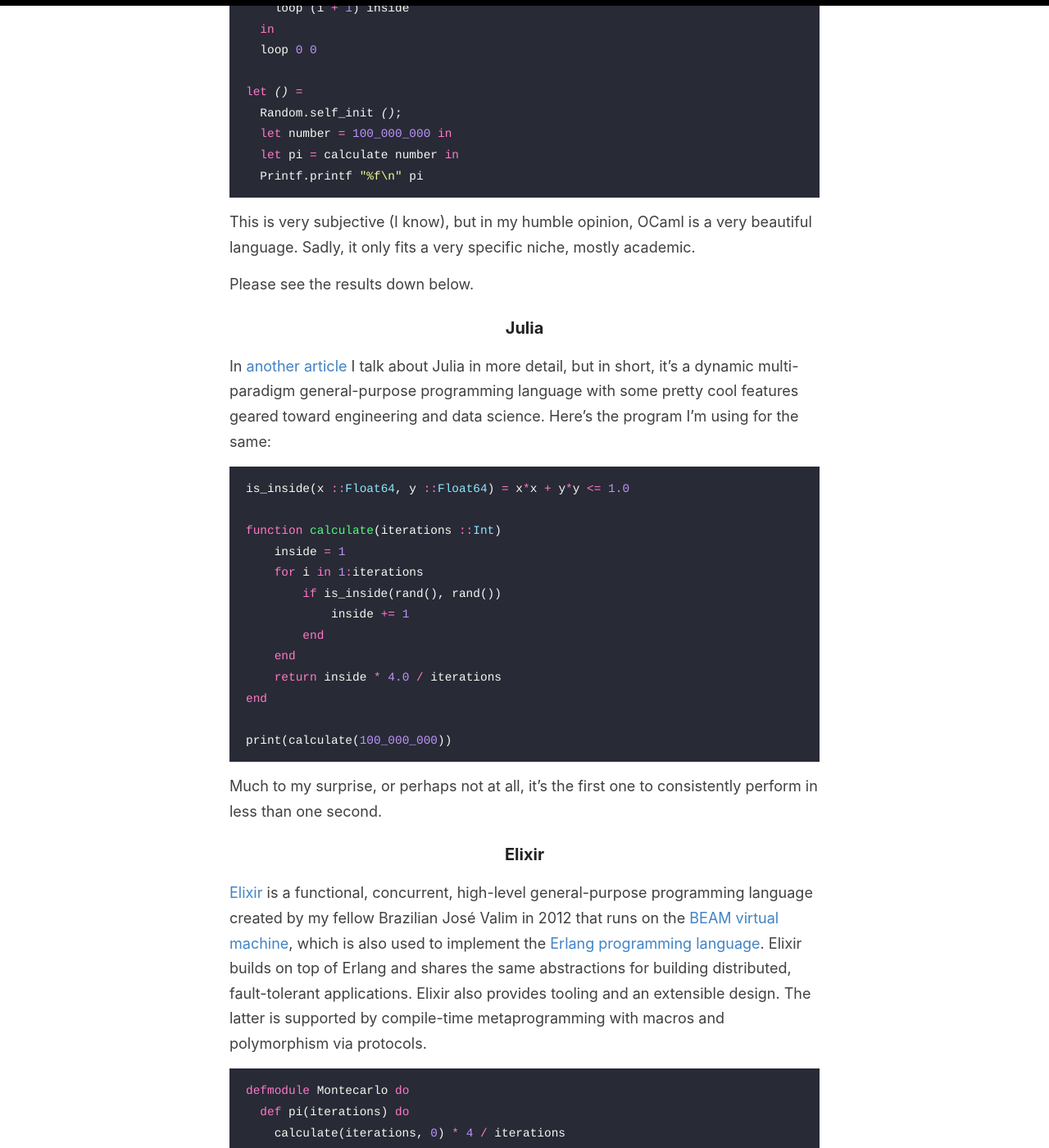
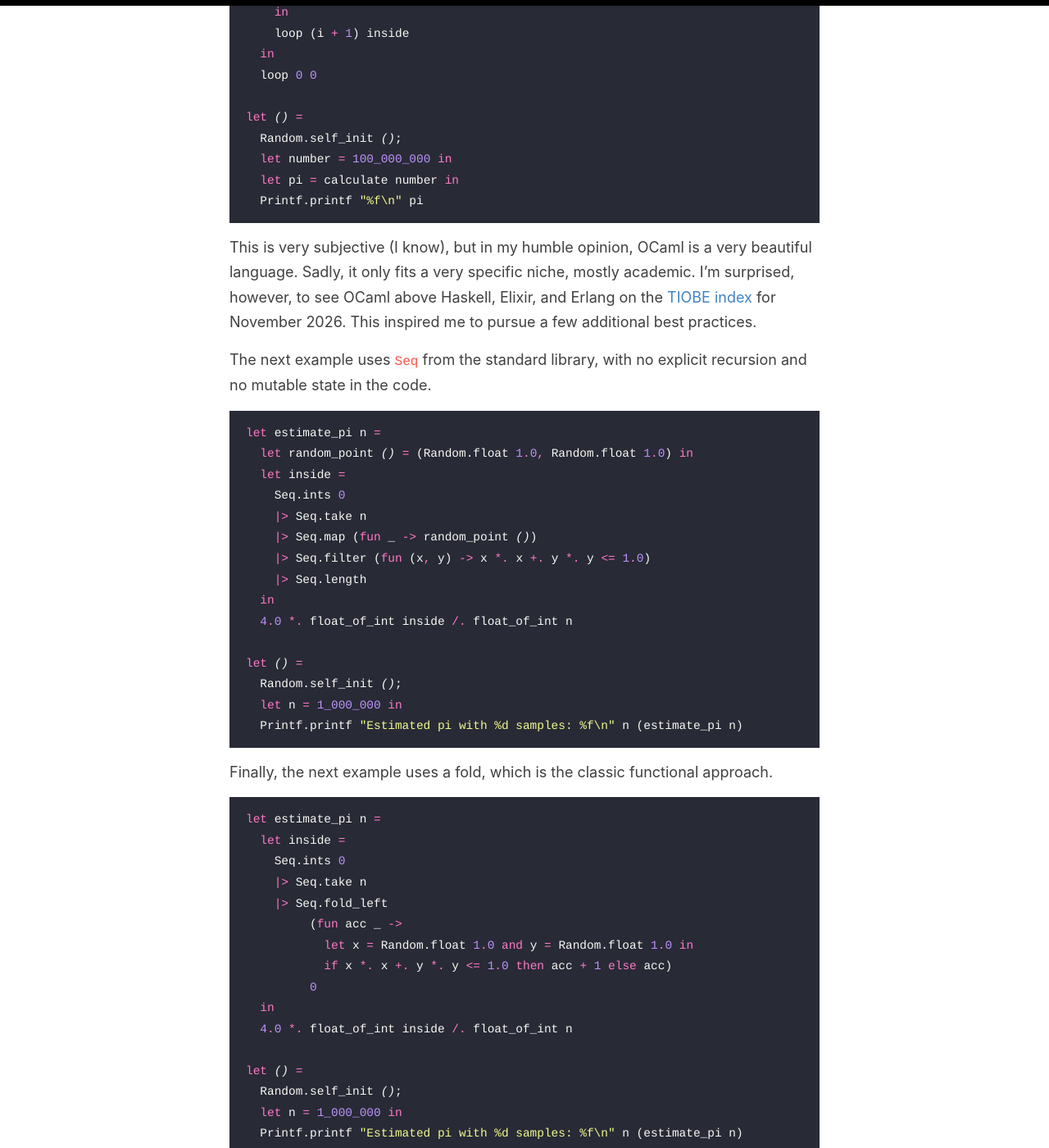
Before and after one commit to taflaj/taflaj.github.io, a Jekyll site: the page built from _posts/2025-09-27-pi-montecarlo.md, in a window 1280 px wide and 1400 px high, scrolled down 8479 px. Shown: the whole window at 82% size. Built offline with Jekyll 4.4.1, drawn with Linux system fonts in a browser that asks for light colours; some of the changed text lies outside the part shown.

Commit message:
Monte Carlo: OCaml refactoring.

````diff
--- a/_posts/2025-09-27-pi-montecarlo.md
+++ b/_posts/2025-09-27-pi-montecarlo.md
@@ -209,7 +209,7 @@
   Printf.printf "%f\n" pi
 ```
 
-The next example follows a functional approach to appease the purists and myself.
+The next example follows a functional and recursive approach to appease the purists and myself.
 
 ``` ocaml
 let calculate number =
@@ -236,7 +236,48 @@
   Printf.printf "%f\n" pi
 ```
 
-This is very subjective (I know), but in my humble opinion, OCaml is a very beautiful language. Sadly, it only fits a very specific niche, mostly academic.
+This is very subjective (I know), but in my humble opinion, OCaml is a very beautiful language. Sadly, it only fits a very specific niche, mostly academic. I'm surprised, however, to see OCaml above Haskell, Elixir, and Erlang on the [TIOBE index](https://www.tiobe.com/tiobe-index/) for November 2026. This inspired me to pursue a few additional best practices.
+
+The next example uses `Seq` from the standard library, with no explicit recursion and no mutable state in the code.
+
+``` ocaml
+let estimate_pi n =
+  let random_point () = (Random.float 1.0, Random.float 1.0) in
+  let inside =
+    Seq.ints 0
+    |> Seq.take n
+    |> Seq.map (fun _ -> random_point ())
+    |> Seq.filter (fun (x, y) -> x *. x +. y *. y <= 1.0)
+    |> Seq.length
+  in
+  4.0 *. float_of_int inside /. float_of_int n
+
+let () =
+  Random.self_init ();
+  let n = 1_000_000 in
+  Printf.printf "Estimated pi with %d samples: %f\n" n (estimate_pi n)
+```
+
+Finally, the next example uses a fold, which is the classic functional approach.
+
+``` ocaml
+let estimate_pi n =
+  let inside =
+    Seq.ints 0
+    |> Seq.take n
+    |> Seq.fold_left
+         (fun acc _ ->
+           let x = Random.float 1.0 and y = Random.float 1.0 in
+           if x *. x +. y *. y <= 1.0 then acc + 1 else acc)
+         0
+  in
+  4.0 *. float_of_int inside /. float_of_int n
+
+let () =
+  Random.self_init ();
+  let n = 1_000_000 in
+  Printf.printf "Estimated pi with %d samples: %f\n" n (estimate_pi n)
+```
 
 Please see the results down below.
 
@@ -452,8 +493,10 @@
 | Java | 100M | 3.933 |
 | Julia | 100M | 0.567 |
 | Mojo | 100M | 3.878 |
-| OCaml functional | 100M | 1.815 |
-| OCaml imperative | 100M | 1.834 |
+| OCaml recursive | 100M | 1.824 |
+| OCaml imperative | 100M | 1.821 |
+| OCaml using `Seq` | 100M | 2.954 |
+| OCaml with fold | 100M | 2.401 |
 | Python 3.13 with Numba | 100M | 1.902 |
 | Python 3.13 with `random` | 100M | 9.265 |
 | Python 3.13 with `secrets`| 100M | 100.849 |
@@ -489,6 +532,7 @@
 6. 2026-03-20: Elixir refactored.
 7. 2026-06-15: Java.
 8. 2026-10-05: Rust.
+9. 2026-11-13: OCaml refactoring.
 
 ---
 
````
Also changed, not shown: other parts of _posts/2025-09-27-pi-montecarlo.md (+1 -1 lines), 3 other files.
